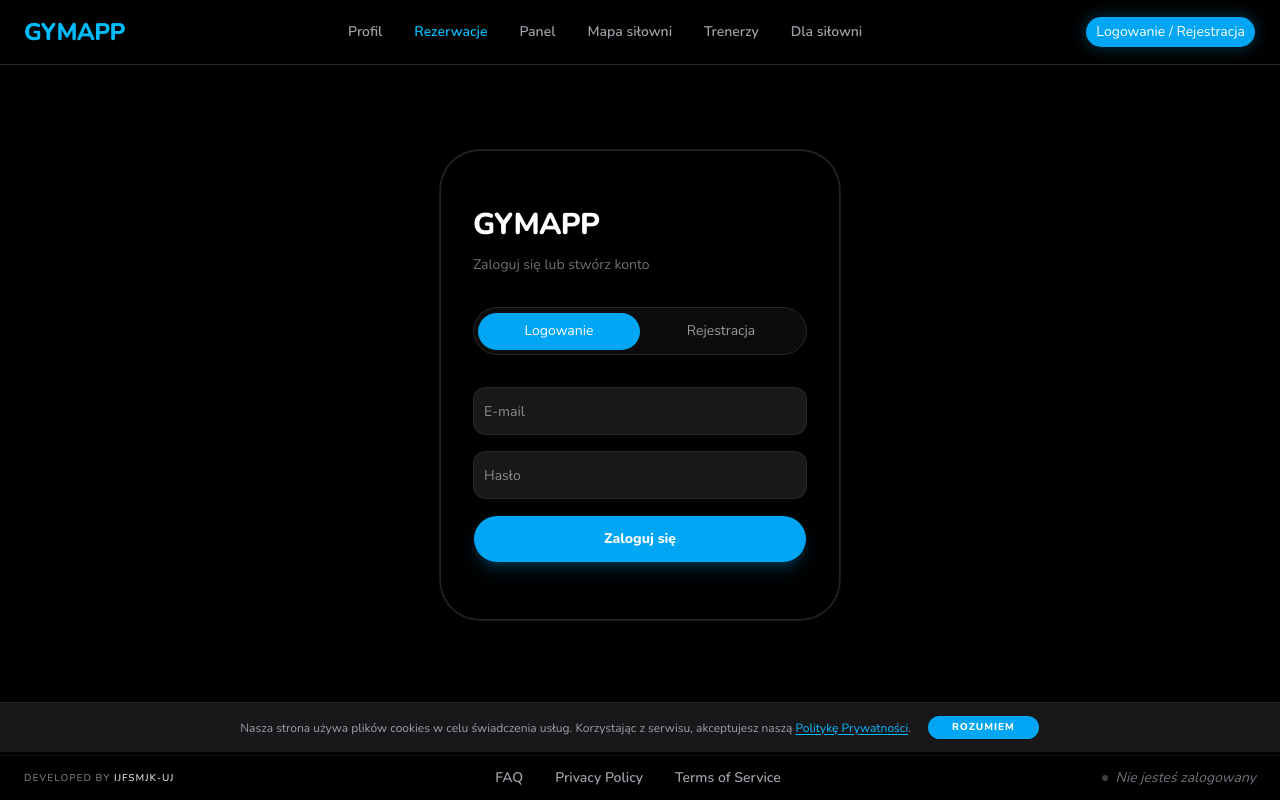
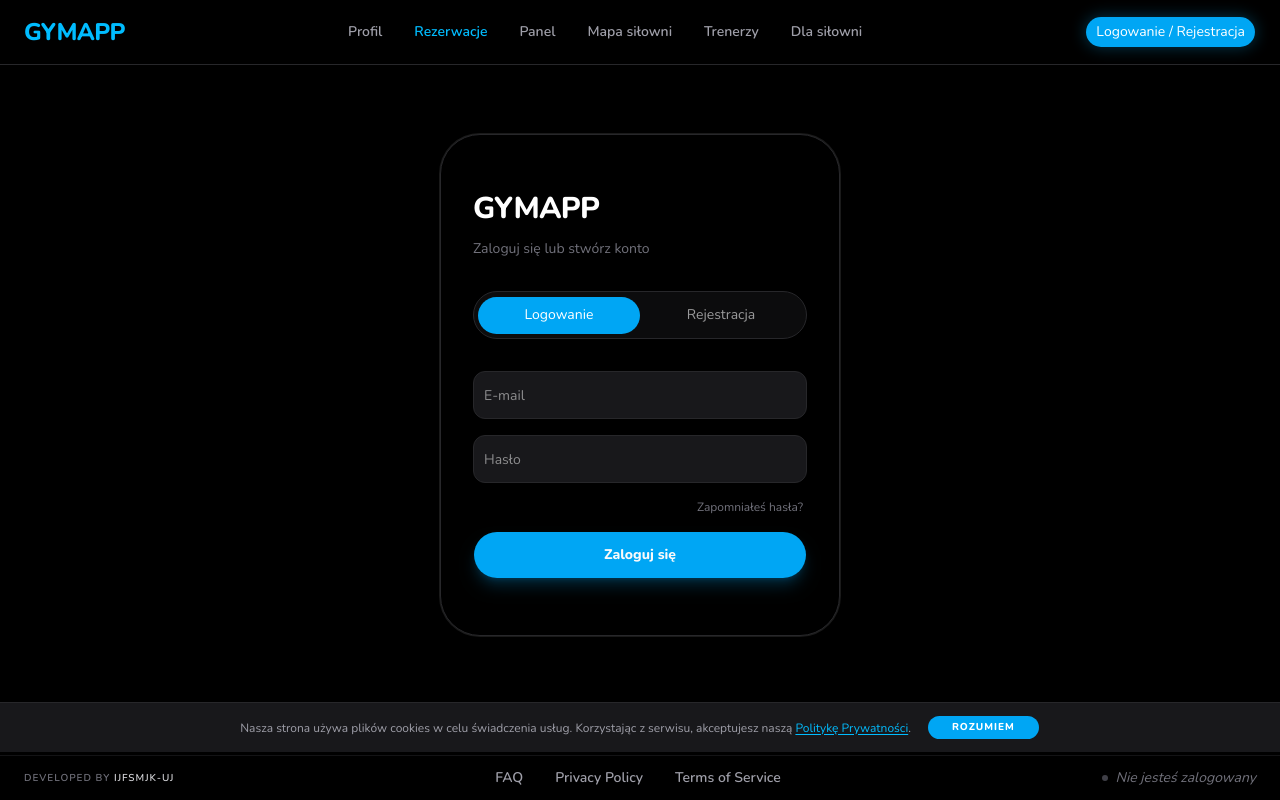
Before and after one commit to IJFSMJK-uj/ZESP_PROG-gym_app, a React (Vite) app in the folder frontend/: page /auth in a window 1280 px wide. Built offline with nearby package versions, Linux system fonts and the light colour scheme.

Commit message:
Dodanie przycisku "zapomniałeś hasła?"

```diff
--- a/frontend/src/pages/AuthPage.tsx
+++ b/frontend/src/pages/AuthPage.tsx
@@ -113,6 +113,14 @@ export const AuthPage = () => {
                   onChange={(e) => setPassword(e.target.value)}
                   className="bg-zinc-900 border-zinc-800 h-12 rounded-xl text-white"
                 />
+                <div className="flex justify-end px-1">
+                  <Link
+                    to="/forgot-password"
+                    className="text-xs text-zinc-500 hover:text-sky-400 transition-colors"
+                  >
+                    Zapomniałeś hasła?
+                  </Link>
+                </div>
                 <Button
                   onClick={() => handleAuth("login")}
                   className="w-full bg-sky-500 hover:bg-sky-400 h-12 rounded-full font-bold shadow-lg shadow-sky-500/20"
```
